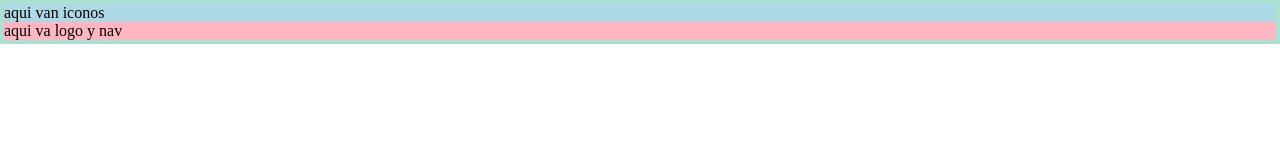
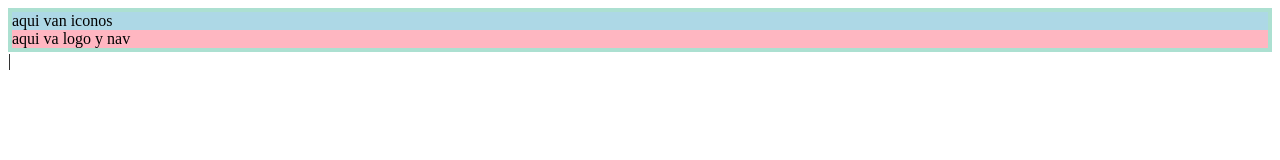
Before and after one commit to angel-ggg/misitioweb0900, a plain HTML site: page index.html in a window 1280 px wide. Drawn offline with Linux system fonts and the light colour scheme.

Commit message:
Add files via upload

```diff
--- a/css/base.css
+++ b/css/base.css
@@ -1,3 +1,7 @@
-body{
-    margin: 0;
+:root{
+    --color-primary: #080324;
+    --color-secondary: #7474ec;
+    --color-contrast: #f6be64;
+    --color-light: #FAF8C3;
+    --color-dark: #030419;
 }
--- a/index.html
+++ b/index.html
@@ -1,9 +1,9 @@
 <!DOCTYPE html>
-<html lang="en">
+<html lang="es">
 <head>
     <meta charset="UTF-8">
     <meta name="viewport" content="width=device-width, initial-scale=1.0">
-    <title>home - temuexpress</title>
+    <title>home - fluffy cookies</title>
     <link rel="stylesheet" href="./css/base.css">
     <link rel="stylesheet" href="./css/style.css">
 </head>
@@ -16,5 +16,11 @@
             aqui va logo y nav
         </div>
     </header>
+    <main>|
+
+    </main>
+    <footer>
+
+    </footer>
 </body>
 </html>
```
Also changed, not shown: css/style.css (line endings or trailing spaces), 4 other files.
